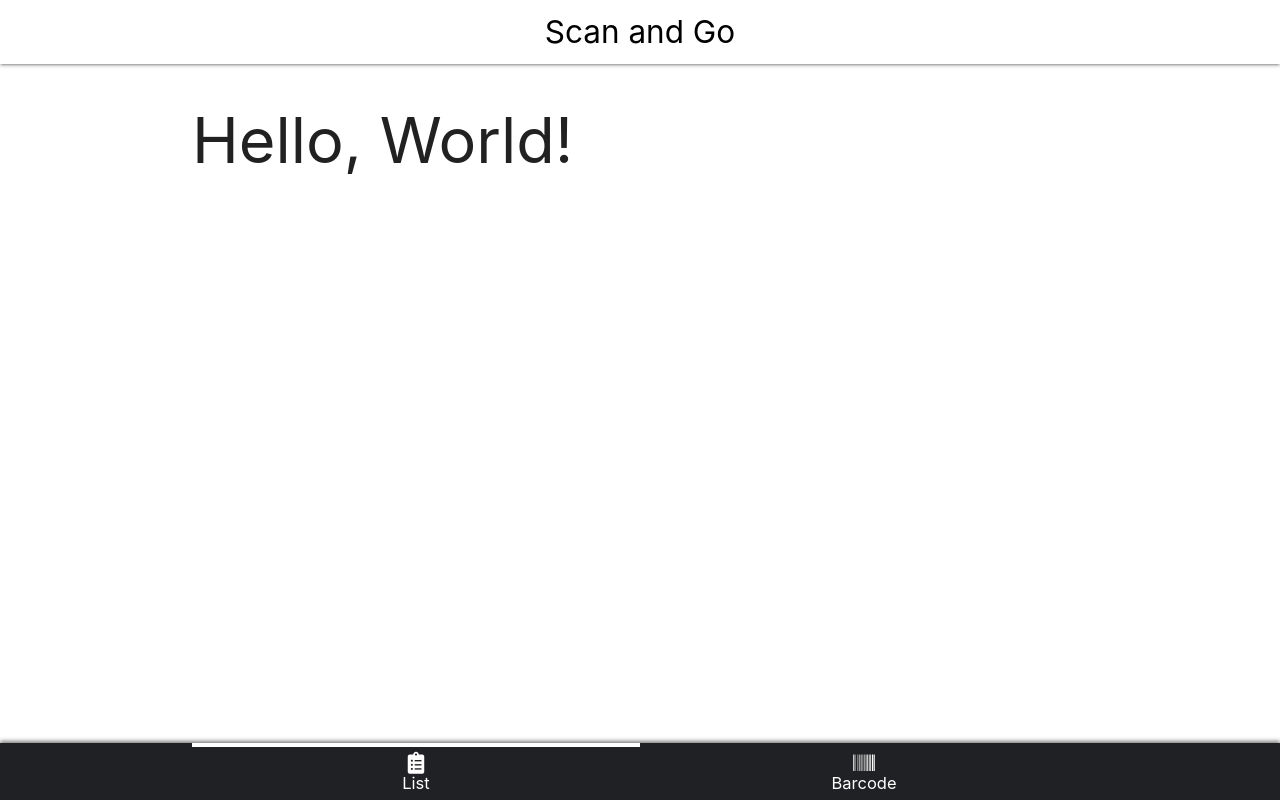
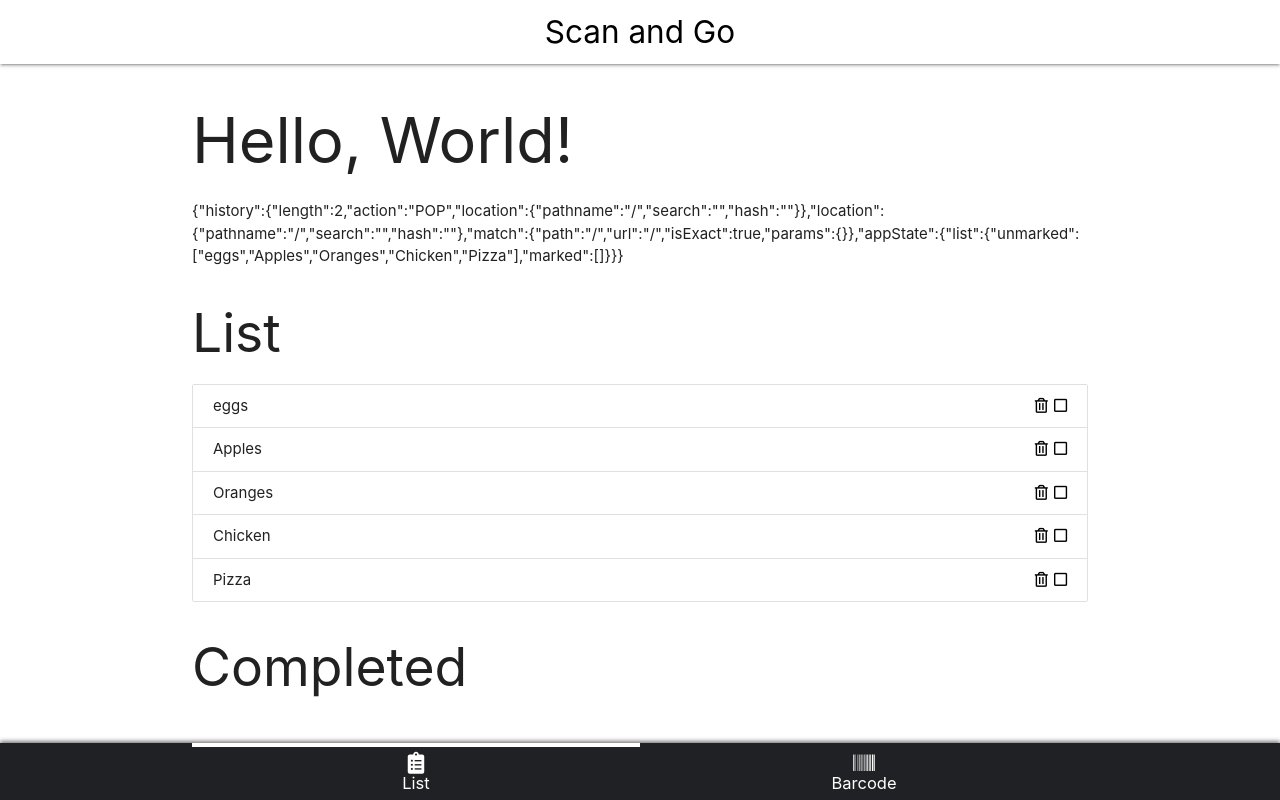
Before and after one commit to PickleJr/scan-and-go, a React (Create React App) app: page / in a window 1280 px wide. Built offline with nearby package versions, Linux system fonts and the light colour scheme.

Commit message:
Began Remove Item Component

```diff
--- a/src/App.css
+++ b/src/App.css
@@ -0,0 +1,3 @@
+#body {
+    padding-bottom: 60px;
+}
--- a/src/App.js
+++ b/src/App.js
@@ -5,15 +5,16 @@ import './App.css';
 import Header from './Header';
 import Footer from './Footer';
 
-import List from './List';
+import List from './List/';
 import Barcode from './Barcode/';
+import CameraMark from './CameraMark';
 
 class App extends Component {
     constructor(props) {
         super(props);
         this.state = {
             list: {
-                unmarked: ['eggs'],
+                unmarked: ['eggs', 'Apples', 'Oranges', 'Chicken', 'Pizza'],
                 marked: []
             }
         };
@@ -22,22 +23,35 @@ class App extends Component {
     render() {
         return (
             <div className="App">
-                <Header/>
-                <div className="container">
                 <Switch>
                     <Route path='/' exact
-                            render={(props) =>
+                        render={(props) => (
+                            <div>
+                                <Header/>
+                                <div id="body" className="container">
                                     <List {...props} updater={this.setState} appState={this.state} />
-                            }
+                                </div>
+                                <Footer/>
+                            </div>
+                        )}
                     />
                     <Route path='/barcode'
                         render={(props) =>
+                            <div>
+                                <Header/>
+                                <div id="body" className="container">
                                     <Barcode {...props} updater={this.setState} appState={this.state} />
+                                </div>
+                                <Footer/>
+                            </div>
                         }
                     />
+                    <Route path='/CameraMark/:item'
+                        render={(props) => (
+                            <CameraMark {...props} updater={this.setState} appState={this.state} />
+                        )}
+                    />
                 </Switch>
-                </div>
-                <Footer/>
             </div>
         );
     }
--- /dev/null
+++ b/src/CameraMark.js
@@ -0,0 +1,14 @@
+import React, { Component } from 'react';
+
+class CameraMark extends Component {
+    render() {
+        return (
+            <div>
+                <h1>Hi, Camera!</h1>
+                <p>{JSON.stringify(this.props)}</p>
+            </div>
+        );
+    }
+}
+
+export default CameraMark;
--- a/src/List.js
+++ /dev/null
@@ -1,13 +0,0 @@
-import React, { Component } from 'react';
-
-class List extends Component {
-    render() {
-        return (
-            <div>
-                <h1>Hello, World!</h1>
-            </div>
-        );
-    }
-}
-
-export default List;
--- /dev/null
+++ b/src/List/Remove.css
@@ -0,0 +1,20 @@
+.mbtn {
+    border: 1px solid #202124 !important;
+    padding: 4px 8px;
+    margin: 0 4px;
+    transition: .5s;
+    border-radius: 5px;
+}
+
+.mbtn:hover {
+    background-color: #202124;
+    color: #fff;
+}
+
+.del {
+    border: 1px solid #ff0000 !important;
+}
+
+.del:hover {
+    background-color: #ff0000;
+}
--- /dev/null
+++ b/src/List/Remove.js
@@ -0,0 +1,36 @@
+import React, { Component } from 'react';
+import M from 'materialize-css';
+
+import './Remove.css';
+
+class Remove extends Component {
+    constructor(props) {
+        super(props);
+        this.id = "modal-" + this.props.item + "-" + this.props.indexKey;
+    }
+
+    componentDidMount() {
+        this.mInstance = M.Modal.init(document.querySelector("#" + this.id), {});
+    }
+
+    render() {
+        return (
+            <div>
+                <button className="modal-trigger" data-target={this.id}>
+                    <i className="far fa-trash-alt"></i>
+                </button>
+                <div id={this.id} className="modal">
+                    <div className="modal-content">
+                        <p>Are you sure you want to delete this item?</p>
+                    </div>
+                    <div className="modal-footer">
+                        <button className="modal-close mbtn">Cancel</button>
+                        <button className="modal-close mbtn del">Delete</button>
+                    </div>
+                </div>
+            </div>
+        );
+    }
+}
+
+export default Remove;
--- /dev/null
+++ b/src/List/index.css
@@ -0,0 +1,19 @@
+.collection-item > div {
+    display: flex;
+    justify-content: space-between;
+    align-items: center;
+}
+
+.collection-item a {
+    color: black;
+}
+
+.collection-item button {
+    cursor: pointer;
+    background: none;
+    border: none;
+}
+
+.item-actions {
+    display: flex;
+}
--- /dev/null
+++ b/src/List/index.js
@@ -0,0 +1,50 @@
+import React, { Component } from 'react';
+import { Link } from 'react-router-dom';
+import './index.css';
+
+import Remove from './Remove';
+
+class List extends Component {
+    constructor(props) {
+        super(props);
+
+        this.getUnmarkedItems = this.getUnmarkedItems.bind(this);
+    }
+
+    getUnmarkedItems() {
+        let unmarked = this.props.appState.list.unmarked;
+        let html = [];
+        for(var i = 0; i < unmarked.length; i++) {
+            html.push((
+                <li key={i.toString()} className="collection-item">
+                    <div>
+                        <span>{unmarked[i]}</span>
+                        <div className="item-actions">
+                            <Remove item={unmarked[i]} indexKey={i}/>
+                            <Link to={"/CameraMark/" + unmarked[i]}>
+                                <i className="far fa-square"></i>
+                            </Link>
+                        </div>
+                    </div>
+                </li>
+            ));
+        }
+        return html;
+    }
+
+    render() {
+        return (
+            <div>
+                <h1>Hello, World!</h1>
+                <p>{JSON.stringify(this.props)}</p>
+                <h2>List</h2>
+                <ul className="collection">
+                    {this.getUnmarkedItems()}
+                </ul>
+                <h2>Completed</h2>
+            </div>
+        );
+    }
+}
+
+export default List;
```
Also changed, not shown: src/Barcode.js (deleted). Lines whose indentation alone changed are shown as unchanged.
